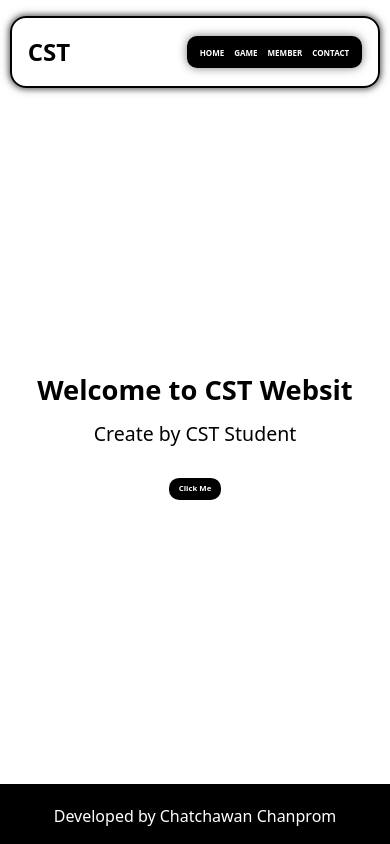
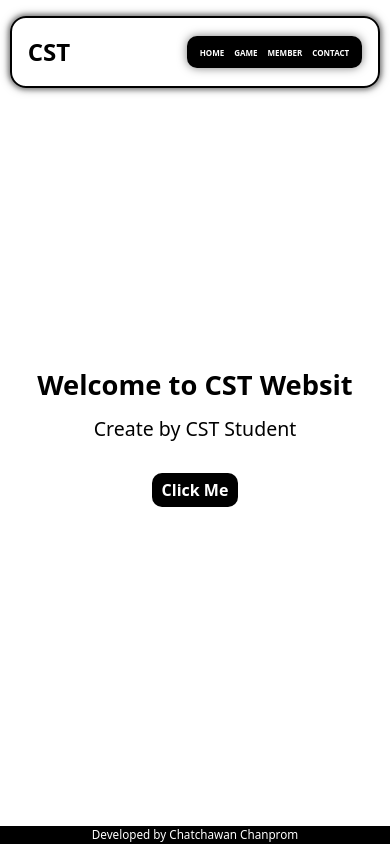
Before and after one commit to Liochatchawan/cstmsustudents, a Next.js app: page / in a window 390 px wide. Built offline with nearby package versions, Linux system fonts and the light colour scheme.

Commit message:
Mobile resolution

```diff
--- a/src/app/M600globals.css
+++ b/src/app/M600globals.css
@@ -1,11 +1,14 @@
 :root {
-  --font-width:2vw;
+  --min-width: max-width(50PX);
+  --font-width: 2vw;
 }
+
 @media screen and (max-width: 1200px) {
   .content-centerdisplay {
     transform: translateY(-40%);
   }
-  .container-cstvideo{
+
+  .container-cstvideo {
     transform: translateY(-1000%);
   }
 
@@ -25,19 +28,30 @@
 
   .gallery {
     justify-content: center;
-    padding: 1rem 2.5rem;
+    padding: 0 0;
     display: grid;
     grid-template-columns: repeat(3, 100px);
-    grid-template-rows: repeat(4, 200px);
-    gap: 2rem 1rem;
+    grid-template-rows: repeat(4, 150px);
+    gap: 0.1rem 0.1rem;
     height: 1200px;
   }
+
   .member-Photo {
     object-fit: cover;
+    width: 15vw;
+    height: auto;
+  }
 
-}
-  .btn-center{
-    font-size: var(--font-width);
+  figure {
+    height: 50px;
+  }
+
+  .grop-section-member {
+    width: 80%;
+  }
+
+  .btn-center {
+    font-size: var(--min-width);
     padding: calc((pi / 2));
   }
 }
--- a/src/app/about/page.jsx
+++ b/src/app/about/page.jsx
@@ -53,9 +53,9 @@ function AboutPage() {
 
     return (
         <div>
-            <div className="comingsoon">
+            {/* <div className="comingsoon">
                 Member <br />Coming Soon!
-            </div>
+            </div> */}
             {/* <h3>AboutPage</h3>
             <Image
                 src={phototest}
@@ -81,7 +81,7 @@ function AboutPage() {
                             Member CST
                         </div>
 
-                        <div className="text-center text-4xl pt-10">
+                        <div className="text-center text-2xl mt-2 mb-2">
                             1 CST
                         </div>
 
--- a/src/app/components/Footer.css
+++ b/src/app/components/Footer.css
@@ -1,22 +1,22 @@
 .footer {
-    font-size: 1ถpx;
+    display: flex;
     background-color: #000000;
     color: white;
-    text-align: center;
-    padding: 20px;
     width: 100%; /* ยังคงเต็มความกว้างของหน้าจอ */
     max-width: 100%; /* ไม่ให้ขยายเกินความกว้างหน้าจอ */
-    height: 60px; /* กำหนดความสูงคงที่ */
+    height: 50px; /* กำหนดความสูงคงที่ */
     position: fixed; /* คงตำแหน่งที่ด้านล่างของหน้าจอ */
     bottom: 0; /* ติดกับด้านล่างของหน้าจอ */
     left: 0; /* ชิดซ้าย */
     z-index: 1000; /* ทำให้ footer อยู่ด้านบนของเนื้อหา */
     box-sizing: border-box; /* เพื่อให้ padding อยู่ในขอบเขตของความกว้างและความสูง */
-  }
+    align-items: center;
+    justify-content: center;
 
-  .footer p {
-    margin: 0;
-    white-space: nowrap; /* ไม่ให้ตัดคำลงบรรทัดใหม่ */
-    overflow: hidden; /* ซ่อนข้อความที่ล้น */
-    text-overflow: ellipsis; /* เพิ่ม ... เมื่อข้อความยาวเกินไป */
-  }
+    p {
+        margin: 0;
+        white-space: nowrap; /* ไม่ให้ตัดคำลงบรรทัดใหม่ */
+        overflow: hidden; /* ซ่อนข้อความที่ล้น */
+        text-overflow: ellipsis; /* เพิ่ม ... เมื่อข้อความยาวเกินไป */
+    }
+}
--- a/src/app/components/Footer.jsx
+++ b/src/app/components/Footer.jsx
@@ -1,6 +1,6 @@
 import React from 'react'
 import "./Footer.css";
-
+import "./MFooter.css";
 function footer() {
   return (
     <div>
--- /dev/null
+++ b/src/app/components/MFooter.css
@@ -0,0 +1,18 @@
+@media screen and (max-width: 1200px) {
+    .footer {
+        font-size: 1vw;
+        height: 2vw;
+    }
+}
+@media screen and (max-width: 800px) {
+    .footer {
+        font-size: 2vw;
+        height: 3vw;
+    }
+}
+@media screen and (max-width: 500px) {
+    .footer {
+        font-size: 3vw;
+        height: 4.5vw;
+    }
+}
--- a/src/app/components/Popup.jsx
+++ b/src/app/components/Popup.jsx
@@ -5,19 +5,19 @@ const Popup = ({ message, onClose }) => {
 
   const [inputValue, setInputValue] = useState('');
   const [result, setResult] = useState(''); // เก็บข้อความผลลัพธ์
-  const correctValue = '2'; // ค่าที่คุณต้องการเช็ค
-
   const handleInputChange = (e) => {
     setInputValue(e.target.value);
   };
+  const answer = '2', answer2 = '3'; // ค่าที่คุณต้องการเช็ค
+
 
   const handleSubmit = () => {
     if(inputValue === ''){
       setResult('ใส่คำตอบด้วยสิน้องรัก')
-    }else if (inputValue === correctValue) {
+    }else if (inputValue === answer || inputValue === answer2) {
       setResult('😢เก่งแค่ไหนเขาก็ไม่รักหรอกน้อง😢'); // แสดงผล Right ถ้า input ตรงกับค่าที่กำหนด
     } else {
-      setResult('ส่ำพอเขาบ่เอา'); // แสดงผล Wrong ถ้า input ไม่ตรงกับค่าที่กำหนด
+      setResult('ตอบส่ำนี้กะบ่ถืกไปหาอ่านหนังสือสอบผุ่น'); // แสดงผล Wrong ถ้า input ไม่ตรงกับค่าที่กำหนด
     }
   };
 
@@ -25,13 +25,14 @@ const Popup = ({ message, onClose }) => {
     <div className="popup-overlay" onClick={onClose}>
       <div className="popup-content" onClick={(e) => e.stopPropagation()}>
         <div className="detail">
+          {/* <div className="ex">1+1 = ได้เท่าไหร่น้องๆ</div> */}
           <div className="ex">1+1 = ได้เท่าไหร่น้องๆ</div>
 
           <input
             type="text"
             value={inputValue}
             onChange={handleInputChange}
-            placeholder="ตอบมาเลยไอ้น้อง"
+            placeholder="ตอบมาเลยน้องๆ"
           />
 
           <div className = "answerPopup">{result}</div> {/* แสดงผลลัพธ์หลังจากกด Submit */}
--- a/src/app/game/page.jsx
+++ b/src/app/game/page.jsx
@@ -7,7 +7,7 @@ function ServicesPage() {
     return (
         <div>
             <div className="comingsoon">
-                Game Page <br />Coming Soon!
+                Game<br />Coming Soon!
             </div>
         </div>
     )
--- a/src/app/globals.css
+++ b/src/app/globals.css
@@ -89,8 +89,9 @@ body {
     display: flex;
     width: 100%;
     position: absolute;
-    top: 80%;
-    transform: translateY(10%);
+    top: 20%;
+
+    /* transform: translateY(-10%); */
     justify-content: center;
 
 }
@@ -152,7 +153,6 @@ body {
 }
 
 figure {
-
     display: grid;
     align-items: center;
     justify-content: center;
--- a/src/app/layout.js
+++ b/src/app/layout.js
@@ -1,6 +1,7 @@
 import localFont from "next/font/local";
 import "./globals.css";
 import "./M600globals.css";
+
 const geistSans = localFont({
   src: "./fonts/GeistVF.woff",
   variable: "--font-geist-sans",
```
